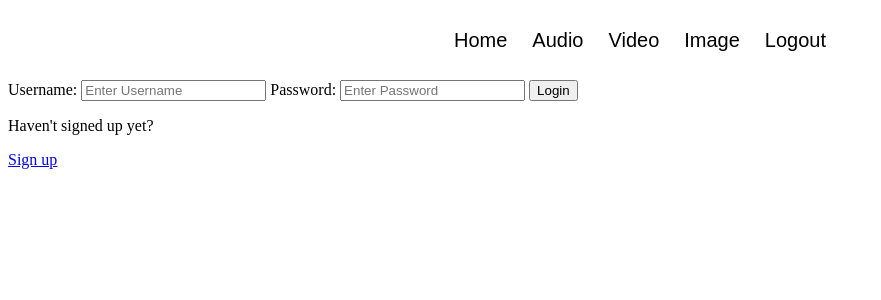
After one commit to 434ROOM/green-world, a Django app: page /login/ in a window 1280 px wide. The commit adds this page. Shown: the top 300 px of the page, without its empty margins (0-881 px from the left). Run offline with Django 4.2, Linux system fonts and the light colour scheme.

Commit message:
update user login and register

```diff
--- a/MyProject/urls.py
+++ b/MyProject/urls.py
@@ -22,7 +22,7 @@ from django.urls import path, include
 urlpatterns = [
     path("admin/", admin.site.urls),
     path("", include("base.urls")),
-    path("api/", include("api.urls"))
+    path("api/", include("api.urls")),
 ]
 
 if settings.DEBUG:
--- a/api/urls.py
+++ b/api/urls.py
@@ -1,5 +1,9 @@
 from django.urls import path
 from . import views
+from rest_framework_simplejwt.views import (
+    TokenObtainPairView,
+    TokenRefreshView,
+)
 
 urlpatterns = [
     path('video', views.getVideo),
@@ -7,5 +11,8 @@ urlpatterns = [
     path('image', views.getImage),
     path('add-image', views.addImage.as_view()),
     path('audio', views.getAudio),
-    path('add-audio', views.addAudio.as_view())
+    path('add-audio', views.addAudio.as_view()),
+    path('register', views.RegisterView.as_view()),
+    path('login', TokenObtainPairView.as_view(), name='token_obtain_pair'),
+    path('login/refresh', TokenRefreshView.as_view(), name='token_refresh'),
 ]
--- a/base/admin.py
+++ b/base/admin.py
@@ -1,7 +1,8 @@
 from django.contrib import admin
-from .models import Video, Image, Audio
+from .models import Video, Image, Audio, UserData
 
 # Register your models here.
+admin.site.register(UserData)
 admin.site.register(Video)
 admin.site.register(Image)
 admin.site.register(Audio)
--- /dev/null
+++ b/base/templates/base/login_register.html
@@ -0,0 +1,49 @@
+<!DOCTYPE html>
+<html lang="en">
+
+<head>
+    <meta charset="UTF-8">
+    <meta name="viewport" content="width=device-width, initial-scale=1.0">
+    <title>Document</title>
+</head>
+
+<body>
+    {% extends 'main.html' %}
+
+    {% block content %}
+
+    {% if page == "login" %}
+    <div>
+        <form action="" method="POST">
+            {% csrf_token %}
+
+            <label>Username:</label>
+            <input type="text" name="username" placeholder="Enter Username">
+
+            <label>Password:</label>
+            <input type="password" name="password" placeholder="Enter Password">
+
+            <input type="submit" value="Login">
+        </form>
+
+        <p>Haven't signed up yet?</p>
+        <a href="{% url 'register' %}">Sign up</a>
+    </div>
+
+    {% else %}
+    <div>
+        <form action="" method="POST">
+            {% csrf_token %}
+
+            {{form.as_p}}
+            <input type="submit" value="Register">
+            <p>Already signed up?</p>
+            <a href="{% url 'login'%}">Sign in</a>
+        </form>
+    </div>
+    {% endif %}
+
+    {% endblock %}
+</body>
+
+</html>
--- a/base/urls.py
+++ b/base/urls.py
@@ -5,6 +5,9 @@ from django.conf.urls.static import static
 
 urlpatterns = [
     path("", views.home, name="home"),
+    path("login/", views.loginPage, name="login"),
+    path("logout/", views.logoutUser, name="logout"),
+    path("register/", views.registerPage, name="register"),
     path("video/", views.videoShow, name="video"),
     path("image/", views.imageShow, name="image"),
     path("audio/", views.audioShow, name="audio"),
--- a/base/utility/getImageUtility.py
+++ b/base/utility/getImageUtility.py
@@ -53,6 +53,11 @@ def generate_normalized_processed(photo):
 
         return get_image_url(photo, "normalized")
 
+def getUtility(photo):
+    if photo:
+        original_image_path = photo.path
+        image = cv2.imdecode(np.fromfile(original_image_path, dtype=np.uint8), -1)
+        return image.shape[:2]
 
 
 def get_image_path(photo, folder):
--- a/base/views.py
+++ b/base/views.py
@@ -1,29 +1,81 @@
 from django.shortcuts import render, redirect
 from .models import Video, Image, Audio
 from .forms import VideoForm, ImageForm, AudioForm
+from django.contrib.auth.decorators import login_required
+from django.contrib.auth.models import User
+from django.contrib import messages
+from django.contrib.auth import authenticate, login, logout
+from django.contrib.auth.forms import UserCreationForm
 
 # Create your views here.
+def loginPage(request):
+    page = 'login'
+
+    if request.user.is_authenticated:
+        return redirect('home')
+
+    if request.method == 'POST':
+        username = request.POST.get('username')
+        password = request.POST.get('password')
+        try:
+            user = User.objects.get(username=username)
+        except:
+            messages.error(request, "User does not exist")
+        user = authenticate(request, username=username, password=password)
+        if user:
+            login(request, user)
+            return redirect("home")
+        else:
+            messages.error(request, "Username or password does not exist")
+
+    context = {"page" : page}
+    return render(request, "base/login_register.html", context)
+
+def logoutUser(request):
+    logout(request)
+    return redirect("home")
+
+def registerPage(request):
+    form = UserCreationForm()
+
+    if request.method == 'POST':
+        form = UserCreationForm(request.POST)
+        if form.is_valid():
+            user = form.save(commit=False)
+            user.username = user.username.lower()
+            user.save()
+            login(request, user)
+            return redirect("home")
+        else:
+            messages.error(request, "An error occurred during registration")
+
+    return render(request, 'base/login_register.html', {'form' : form})
+
+
 def home(request):
     return render(request, "base/home.html", {})
 
+@login_required(login_url='login')
 def videoShow(request):
     if request.method == 'POST':
         form = VideoForm(request.POST, request.FILES)
         if form.is_valid():
             video = form.save(commit=False)
+            video.user = request.user
             video.save()
             return redirect("video")
     else:
         form = VideoForm()
 
-    videos = Video.objects.all()
+    videos = Video.objects.filter(user=request.user)
     context = {'form' : form, "videos" : videos}
     return render(request, 'base/video-show.html', context)
 
+@login_required(login_url='login')
 def deleteVideo(request, pk):
     video = Video.objects.get(id=pk)
 
-    if request.method == 'POST':
+    if request.method == 'POST' and request.user == video.user:
         video.delete()
         return redirect("video")
     return render(request, "base/delete.html", {"obj":video})
--- a/templates/navbar.html
+++ b/templates/navbar.html
@@ -50,6 +50,9 @@
             <a href="{% url 'image' %}">
                 <li>Image</li>
             </a>
+            <a href="{% url 'logout' %}">
+                <li>Logout</li>
+            </a>
         </ul>
     </nav>
 </body>
```
Also changed, not shown: MyProject/settings.py (+15 -0 lines), api/serializers.py (+14 -1 lines), api/views.py (+14 -2 lines), base/models.py (+51 -2 lines), base/migrations/0032_image_height_image_width.py (added), base/migrations/0033_video_user.py (added), base/migrations/0034_remove_video_user.py (added), base/migrations/0035_video_user.py (added), base/migrations/0036_alter_video_user.py (added), base/migrations/0037_alter_video_user.py (added), base/migrations/0038_userdata.py (added), base/migrations/0039_remove_video_user.py (added).
